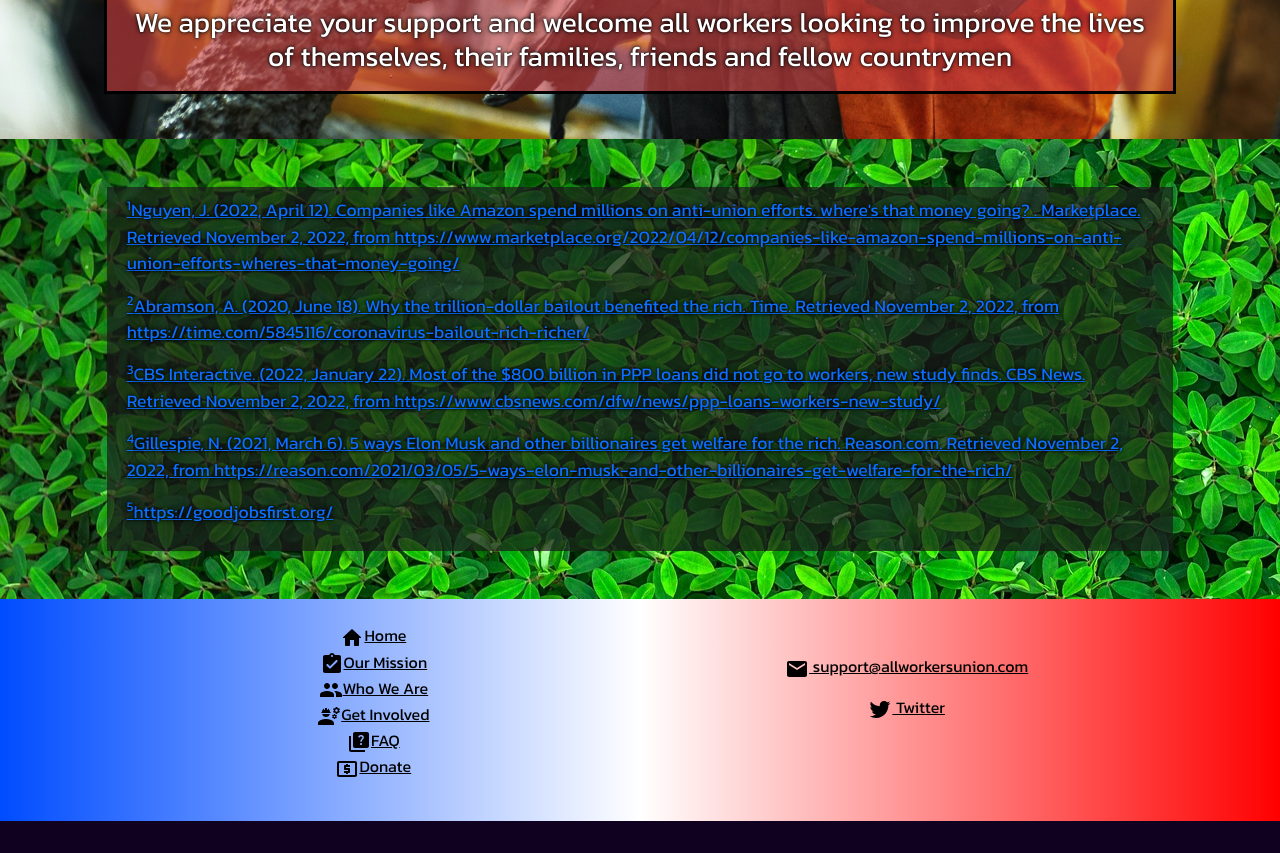
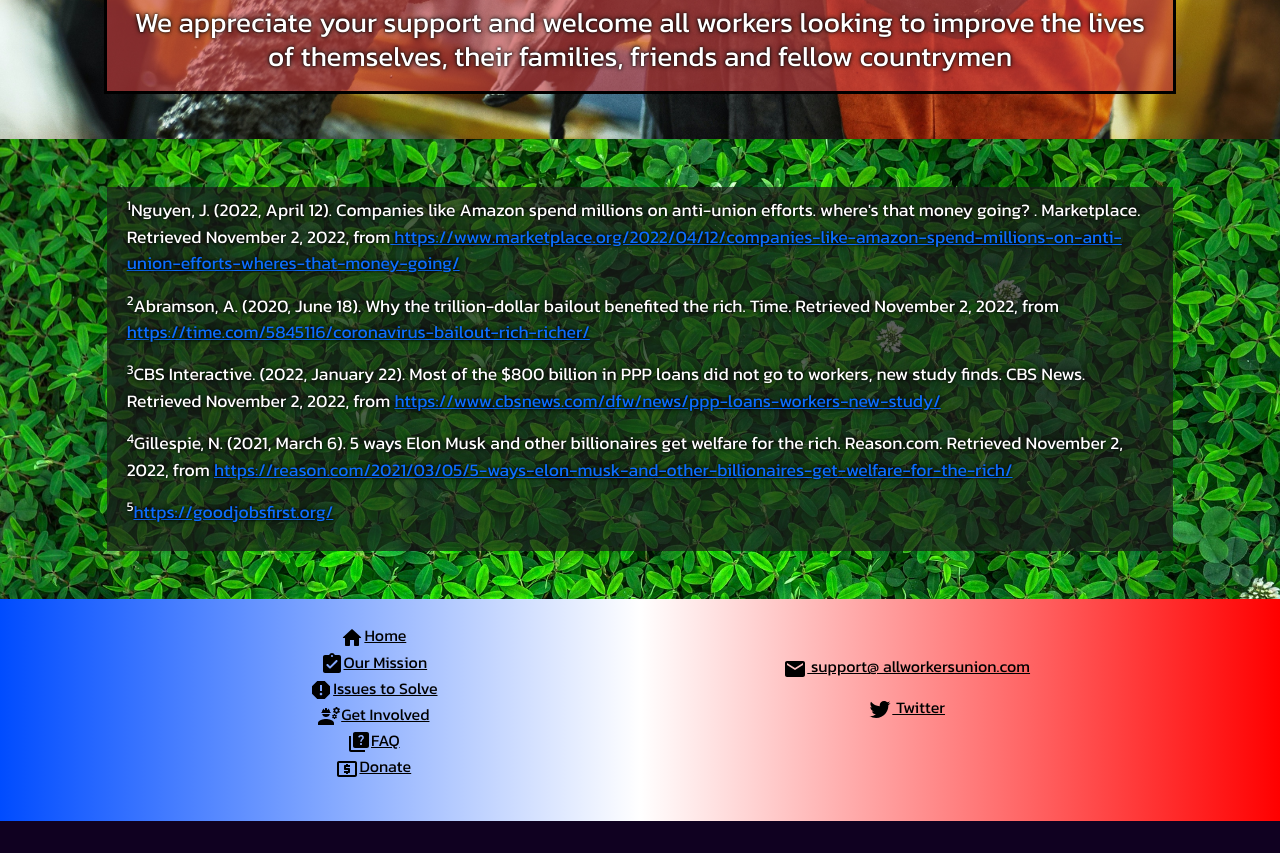
Before and after one commit to mpollachek/sideProjectFrontend, a React (Create React App) app: page /GetInvolved in a window 1280 px wide. Shown: the part 2660-3513 px from the top of the page. After the commit the page ends 3481 px from the top, so only its background shows below. Built offline with nearby package versions, Linux system fonts and the light colour scheme; no server answers.

Commit message:
fixed footer and sources

```diff
--- a/src/components/Footer.css
+++ b/src/components/Footer.css
@@ -4,7 +4,6 @@
 
 .site-footer {
   background-image: linear-gradient(to right, #004cff, #ffffff, #ff0000);
-  margin-bottom: 2rem;
   min-height: 8rem;
 }
 
--- a/src/components/Footer.js
+++ b/src/components/Footer.js
@@ -11,12 +11,14 @@ import LocalAtmIcon from '@mui/icons-material/LocalAtm';
 import TwitterIcon from '@mui/icons-material/Twitter';
 import QuizIcon from '@mui/icons-material/Quiz';
 import FacebookIcon from '@mui/icons-material/Facebook';
+import ReportIcon from '@mui/icons-material/Report';
 
 const Footer = () => {
     return (
         <footer >
             <Container className='full-width site-footer'>
-                <Row>
+                <Row
+                >
                     <Col xs={{ size: 5, offset: 1 }} className='text-center my-4'>
                         <ul className='list-unstyled'>
                             <li>
@@ -26,7 +28,7 @@ const Footer = () => {
                             <Link to='/Mission' className='footericons'><AssignmentTurnedInRoundedIcon/>Our Mission</Link>
                             </li>
                             <li>
-                            <Link to='/AboutUs' className='footericons'><PeopleIcon/>Who We Are</Link>
+                            <Link to='/Issues' className='footericons'><ReportIcon/>Issues to Solve</Link>
                             </li>
                             <li>
                             <Link to='/GetInvolved' className='footericons'><EngineeringIcon />Get Involved</Link>
@@ -41,15 +43,16 @@ const Footer = () => {
                             </li>
                         </ul>
                     </Col>
-                    <Col xs='5' className='text-center my-4'>
+                    <Col xs='5' className='text-center my-4'
+                    >
 
                         <br />
                         <a
                             role='button'
                             className='btn btn-link footericons'
-                            href='mailto:notreal@notreal.co'
+                            href='mailto:support@allworkersunion.com'
                         >
-                            <EmailIcon/> support@allworkersunion.com
+                            <EmailIcon/> support@ allworkersunion.com
                         </a>
                         <br />
                         <a
--- a/src/pages/GetInvolved.js
+++ b/src/pages/GetInvolved.js
@@ -300,49 +300,47 @@ const GetInvolved = () => {
 
       <Row id="sources"
       style={{
-        backgroundImage: `url(${leaves})`
+        backgroundImage: `url(${leaves})`,
+        backgroundSize: 'cover',
+        overflowWrap: 'break-word',
+        color: 'rgb(255, 255, 255)'
             }}
       >
         <Col className="offset-1 col-10 my-5 bgdark"
         >
           <p>
-            <a href="https://www.citationmachine.net/bibliographies/38d08ec9-bdb0-415c-a979-b670a603df0b">
               <sup>1</sup>Nguyen, J. (2022, April 12). Companies like Amazon
               spend millions on anti-union efforts. where's that money
               going?&nbsp;. Marketplace. Retrieved November 2, 2022, from
-              https://www.marketplace.org/2022/04/12/companies-like-amazon-spend-millions-on-anti-union-efforts-wheres-that-money-going/{" "}
+              <a href="https://www.citationmachine.net/bibliographies/38d08ec9-bdb0-415c-a979-b670a603df0b"> https://www.marketplace.org/2022/04/12/companies-like-amazon-spend-millions-on-anti-union-efforts-wheres-that-money-going/{" "}
             </a>
           </p>
 
           <p>
-            <a href="https://time.com/5845116/coronavirus-bailout-rich-richer/">
               <sup>2</sup>Abramson, A. (2020, June 18). Why the trillion-dollar
               bailout benefited the rich. Time. Retrieved November 2, 2022, from
-              https://time.com/5845116/coronavirus-bailout-rich-richer/{" "}
+              <a href="https://time.com/5845116/coronavirus-bailout-rich-richer/"> https://time.com/5845116/coronavirus-bailout-rich-richer/{" "}
             </a>
           </p>
 
           <p>
-            <a href="https://www.cbsnews.com/dfw/news/ppp-loans-workers-new-study/">
               <sup>3</sup>CBS Interactive. (2022, January 22). Most of the $800
               billion in PPP loans did not go to workers, new study finds. CBS
-              News. Retrieved November 2, 2022, from
-              https://www.cbsnews.com/dfw/news/ppp-loans-workers-new-study/{" "}
+              News. Retrieved November 2, 2022, from <a href="https://www.cbsnews.com/dfw/news/ppp-loans-workers-new-study/">
+               https://www.cbsnews.com/dfw/news/ppp-loans-workers-new-study/{" "}
             </a>
           </p>
 
           <p>
-            <a href="https://reason.com/2021/03/05/5-ways-elon-musk-and-other-billionaires-get-welfare-for-the-rich/">
               <sup>4</sup>Gillespie, N. (2021, March 6). 5 ways Elon Musk and
               other billionaires get welfare for the rich. Reason.com. Retrieved
-              November 2, 2022, from
-              https://reason.com/2021/03/05/5-ways-elon-musk-and-other-billionaires-get-welfare-for-the-rich/{" "}
+              November 2, 2022, from <a href="https://reason.com/2021/03/05/5-ways-elon-musk-and-other-billionaires-get-welfare-for-the-rich/">
+               https://reason.com/2021/03/05/5-ways-elon-musk-and-other-billionaires-get-welfare-for-the-rich/{" "}
             </a>
           </p>
 
           <p>
-            <a href="https://goodjobsfirst.org/">
-              <sup>5</sup>https://goodjobsfirst.org/{" "}
+              <sup>5</sup><a href="https://goodjobsfirst.org/">https://goodjobsfirst.org/{" "}
             </a>
           </p>
         </Col>
--- a/src/pages/HomePage.js
+++ b/src/pages/HomePage.js
@@ -450,12 +450,14 @@ const HomePage = () => {
       <Row id="sources"
       style={{
         backgroundImage: `url(${leaves})`,
-        backgroundSize: 'cover'
+        backgroundSize: 'cover',
+        overflowWrap: 'break-word',
+        color: 'rgb(255, 255, 255)'
             }}
       >
         <Col className="offset-1 col-10 my-5 bgdark"
         >
-          <p><a href="https://www.statista.com/statistics/257337/total-lobbying-spending-in-the-us/"><sup>1</sup>Published by Statista Research Department, &amp; 30, S. (2022, September 30). Total lobbying spending U.S. 2021. Statista. Retrieved November 1, 2022, from https://www.statista.com/statistics/257337/total-lobbying-spending-in-the-us/ </a></p>
+          <p><sup>1</sup>Published by Statista Research Department, &amp; 30, S. (2022, September 30). Total lobbying spending U.S. 2021. Statista. Retrieved November 1, 2022, from <a href="https://www.statista.com/statistics/257337/total-lobbying-spending-in-the-us/"> https://www.statista.com/statistics/257337/total-lobbying-spending-in-the-us/ </a></p>
         </Col>
       </Row>
 
--- a/src/pages/Issues.js
+++ b/src/pages/Issues.js
@@ -312,12 +312,15 @@ const Issues = () => {
 
       <Row id="sources"
       style={{
-        backgroundImage: `url(${leaves})`
+        backgroundImage: `url(${leaves})`,
+        backgroundSize: 'cover',
+        overflowWrap: 'break-word',
+        color: 'rgb(255, 255, 255)'
             }}
       >
         <Col className="offset-1 col-10 my-5 bgdark"
         >
-          <p style={{textShadow: '0 0 1px #000000, 0 0 2px #000000'}} ><a href="https://ir.lendingclub.com/news/news-details/2022/48-Percent-of-Americans-with-Annual-Incomes-over-100000-Live-Paycheck-to-Paycheck-9-percentage-points-higher-than-first-reported-in-June-2021/default.aspx"><sup>1</sup>48 percent of Americans with annual incomes over $100,000 live paycheck to paycheck, 9 percentage points higher than first reported in June 2021. Corporate Profile. (n.d.). Retrieved November 1, 2022, from https://ir.lendingclub.com/news/news-details/2022/48-Percent-of-Americans-with-Annual-Incomes-over-100000-Live-Paycheck-to-Paycheck-9-percentage-points-higher-than-first-reported-in-June-2021/default.aspx  </a></p>
+          <p style={{textShadow: '0 0 1px #000000, 0 0 2px #000000'}} ><sup>1</sup>48 percent of Americans with annual incomes over $100,000 live paycheck to paycheck, 9 percentage points higher than first reported in June 2021. Corporate Profile. (n.d.). Retrieved November 1, 2022, from <a href="https://ir.lendingclub.com/news/news-details/2022/48-Percent-of-Americans-with-Annual-Incomes-over-100000-Live-Paycheck-to-Paycheck-9-percentage-points-higher-than-first-reported-in-June-2021/default.aspx"> https://ir.lendingclub.com/news/news-details/2022/48-Percent-of-Americans-with-Annual-Incomes-over-100000-Live-Paycheck-to-Paycheck-9-percentage-points-higher-than-first-reported-in-June-2021/default.aspx  </a></p>
         </Col>
       </Row>
 
--- a/src/pages/Mission.js
+++ b/src/pages/Mission.js
@@ -79,6 +79,7 @@ const Mission = () => {
       <Col>
         <h3>The terms oligarchy and plutocracy can both be used to accurately describe the USA</h3>
         <h3>If we truly want a government "of the people, by the people, for the people" we must remove money's influence on politics</h3>
+        <h3>In the land of the "Free" our only choices are to work our lives away or become homeless and starve to death</h3>
       </Col>
     </Row>
 
```
